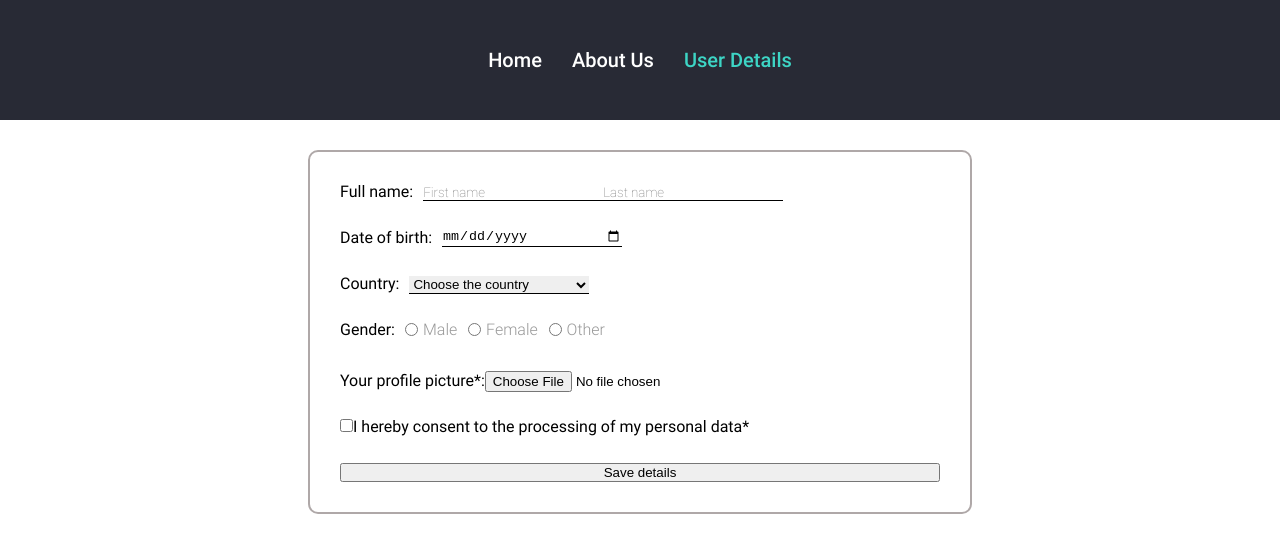
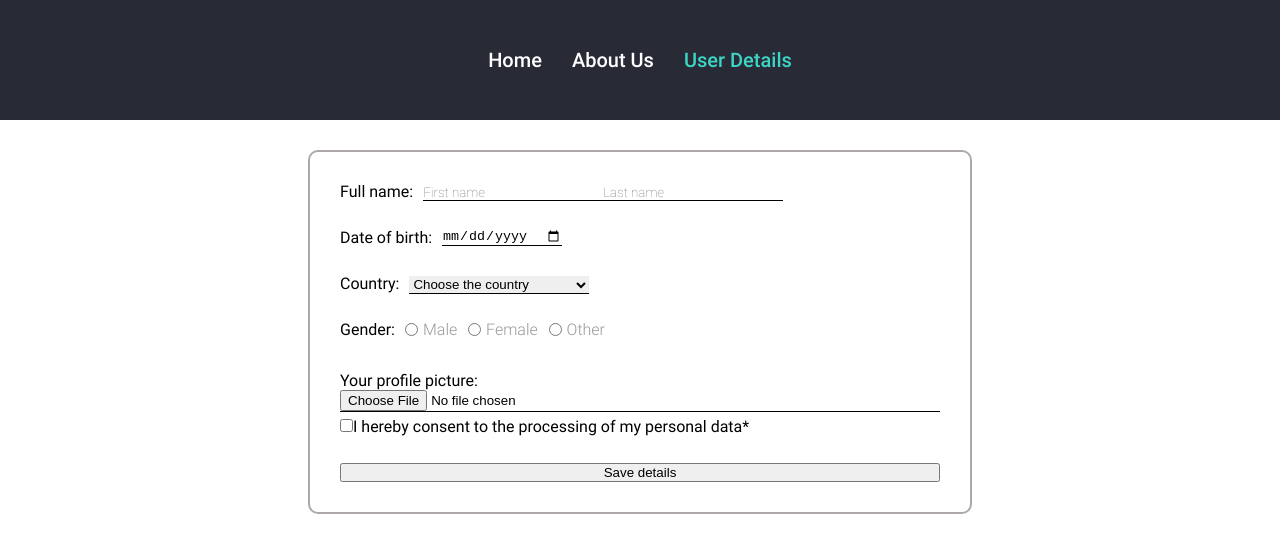
Before and after one commit to shevelevbv/RSS-React-March2023, a React (Vite) app in the folder components/: page /user in a window 1280 px wide. Shown: the top 552 px of the page. Built offline with nearby package versions, Linux system fonts and the light colour scheme.

Commit message:
fix: place error message under date input

```diff
--- a/components/src/components/UserForm.tsx
+++ b/components/src/components/UserForm.tsx
@@ -216,9 +216,14 @@ class UserForm extends React.Component<IPropsType> {
               <ErrorText errorMessage={this.state.errors.lastName} />
             </div>
           </div>
-          <div className="form__input_container">
-            <DateInput dateInput={this.dateInput} />
-            <ErrorText errorMessage={this.state.errors.date} />
+          <div className="form__date">
+            <label htmlFor="date" className="form__label">
+              Date of birth:
+            </label>
+            <div className="form__input_container form__date__input_container">
+              <DateInput dateInput={this.dateInput} />
+              <ErrorText errorMessage={this.state.errors.date} />
+            </div>
           </div>
           <div className="form__input_container">
             <CountrySelect countrySelect={this.countrySelect} />
--- a/components/src/components/form-components/DateInput.tsx
+++ b/components/src/components/form-components/DateInput.tsx
@@ -10,10 +10,12 @@ class DateInput extends React.Component<IPropsType> {
   render = () => {
     return (
       <div className="form__date">
-        <label htmlFor="date" className="form__label">
-          Date of birth:
-        </label>
-        <input type="date" ref={this.props.dateInput} id="date" className="form__input form__input_date" />
+        <input
+          type="date"
+          ref={this.props.dateInput}
+          id="date"
+          className="form__input form__input_date"
+        />
       </div>
     );
   };
--- a/components/src/components/form-components/FileInput.tsx
+++ b/components/src/components/form-components/FileInput.tsx
@@ -10,10 +10,15 @@ class FileInput extends React.Component<IPropsType> {
   render = () => {
     return (
       <div>
-        <label>
-          Your profile picture*:
-          <input type="file" ref={this.props.fileInput} />
+        <label htmlFor="file" className="form__label">
+          Your profile picture:
         </label>
+        <input
+          id="file"
+          className="form__input form__input_file"
+          type="file"
+          ref={this.props.fileInput}
+        />
       </div>
     );
   };
--- a/components/src/styles/UserDetails.scss
+++ b/components/src/styles/UserDetails.scss
@@ -46,13 +46,15 @@
     &_country {
       width: 30%;
     }
+
   }
 
   &__label {
     margin-right: 10px;
   }
 
-  &__name {
+  &__name,
+  &__date {
     display: flex;
     justify-content: flex-start;
 
@@ -98,6 +100,10 @@
 
   &__date {
     display: flex;
+
+    &__input_container {
+      width: 400px;
+    }
   }
 
   &__saved {
```
